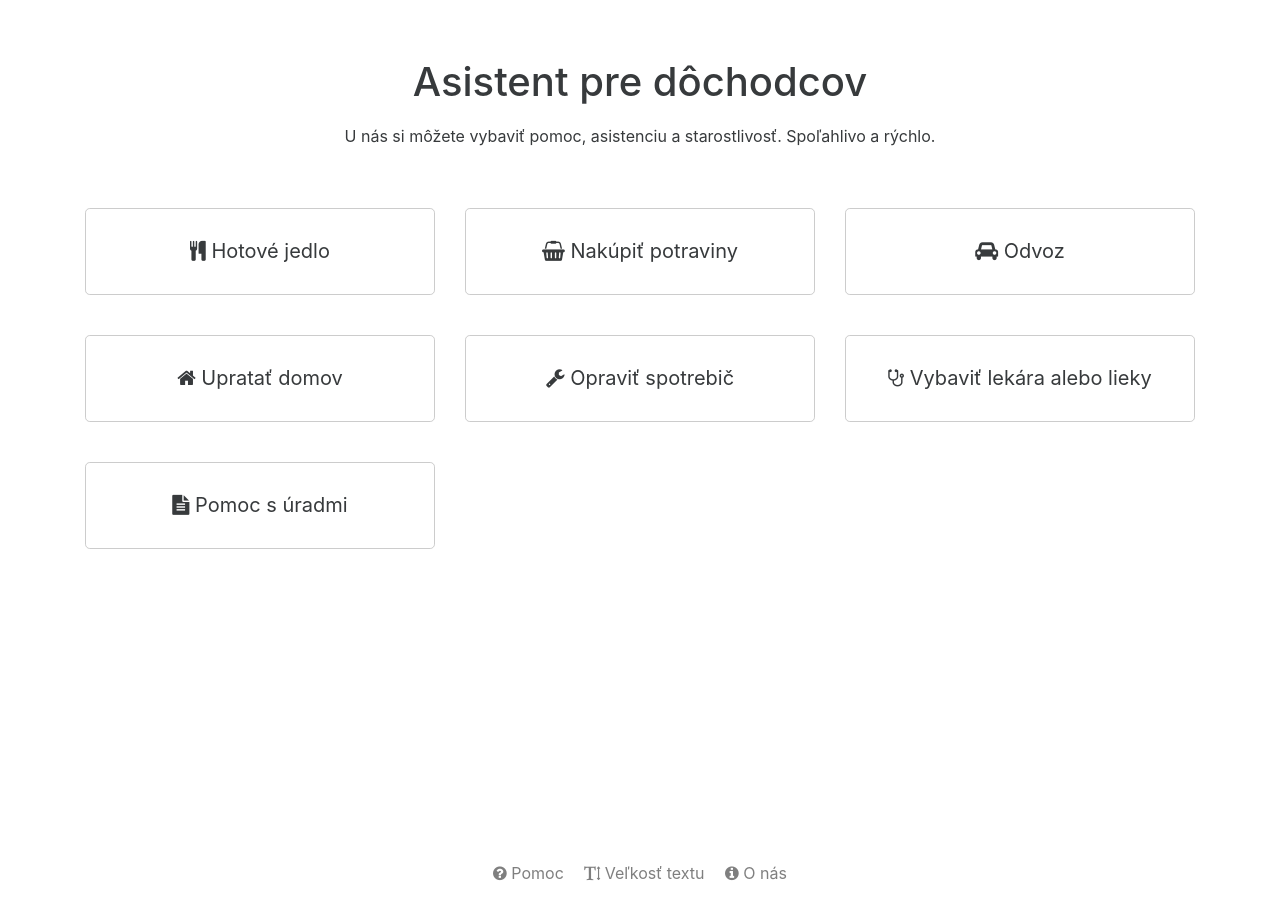
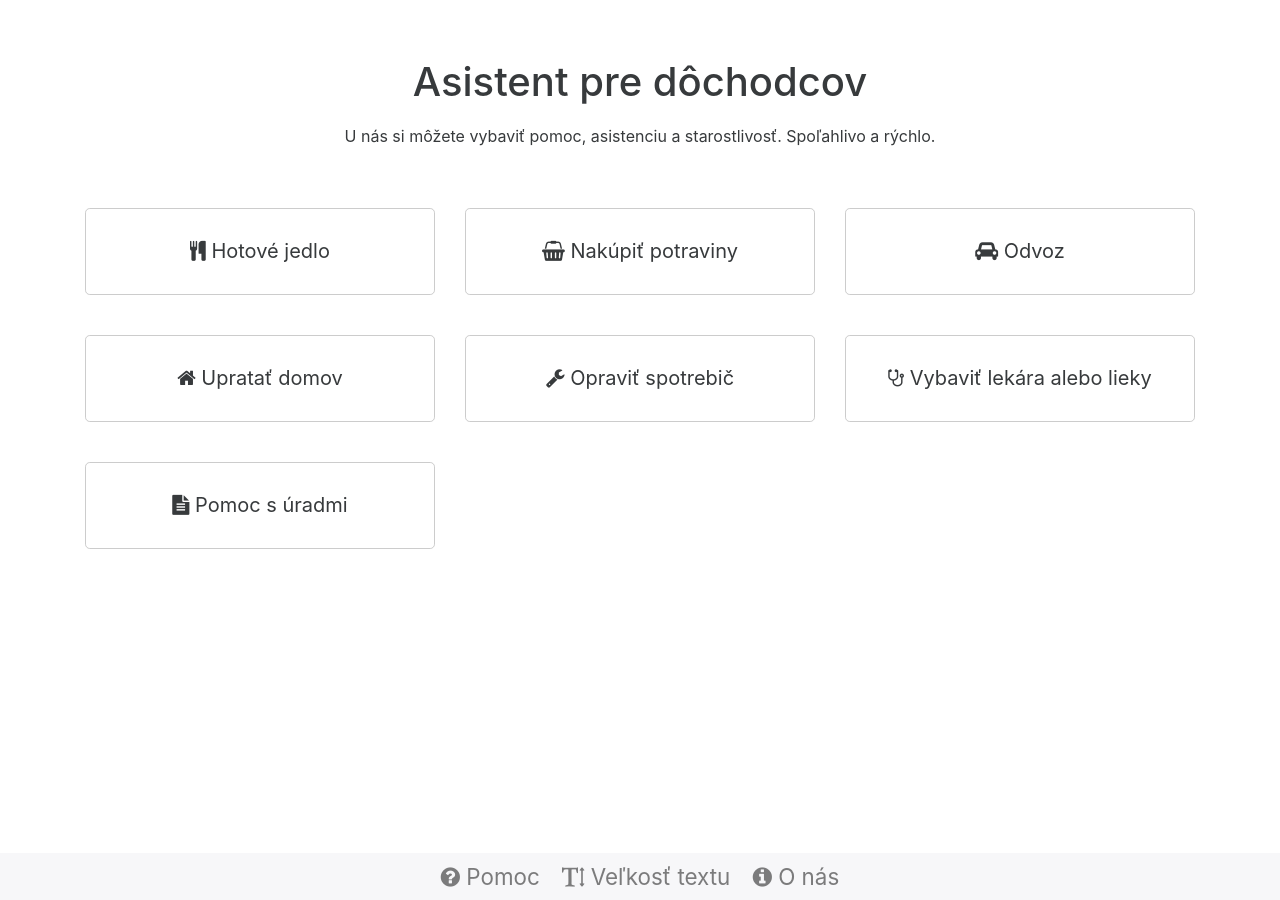
Before and after one commit to chuckeles/elder-assistant, a Jekyll site: the page built from index.html, in a window 1280 px wide. Built offline with Jekyll 4.4.1, drawn with Linux system fonts in a browser that asks for light colours.

Commit message:
Make the bottom bar bigger

```diff
--- a/_layouts/page.html
+++ b/_layouts/page.html
@@ -35,7 +35,7 @@
             {{ content }}
         </div>
 
-        <nav class="navbar navbar-fixed-bottom navbar-light bottom-nav">
+        <nav class="navbar navbar-fixed-bottom navbar-light bottom-nav bg-faded">
             <div class="nav navbar-nav">
                 <a href="#" class="nav-item nav-link" data-toggle="popover" data-placement="top" data-trigger="focus"
                    title="{{ page.help.title }}"
--- a/css/global.scss
+++ b/css/global.scss
@@ -23,6 +23,8 @@ body {
 
 .bottom-nav {
     text-align: center;
+    font-size: 1.4rem;
+    padding: 0;
 
     .navbar-nav .nav-item {
         float: none;
```
